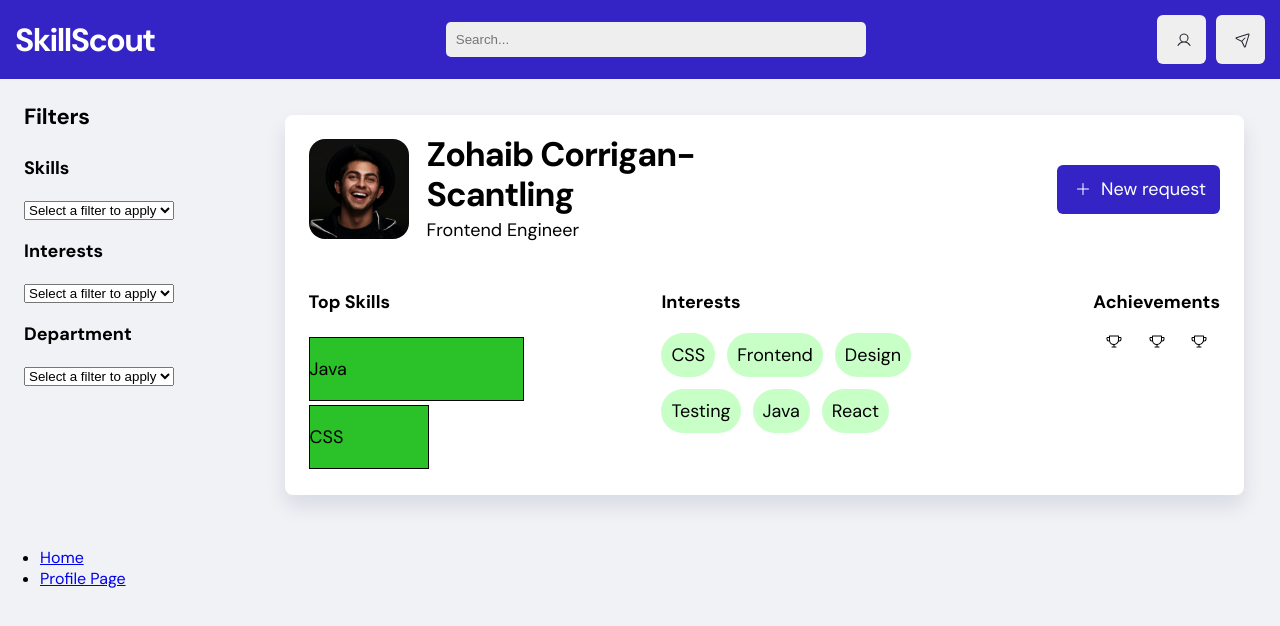
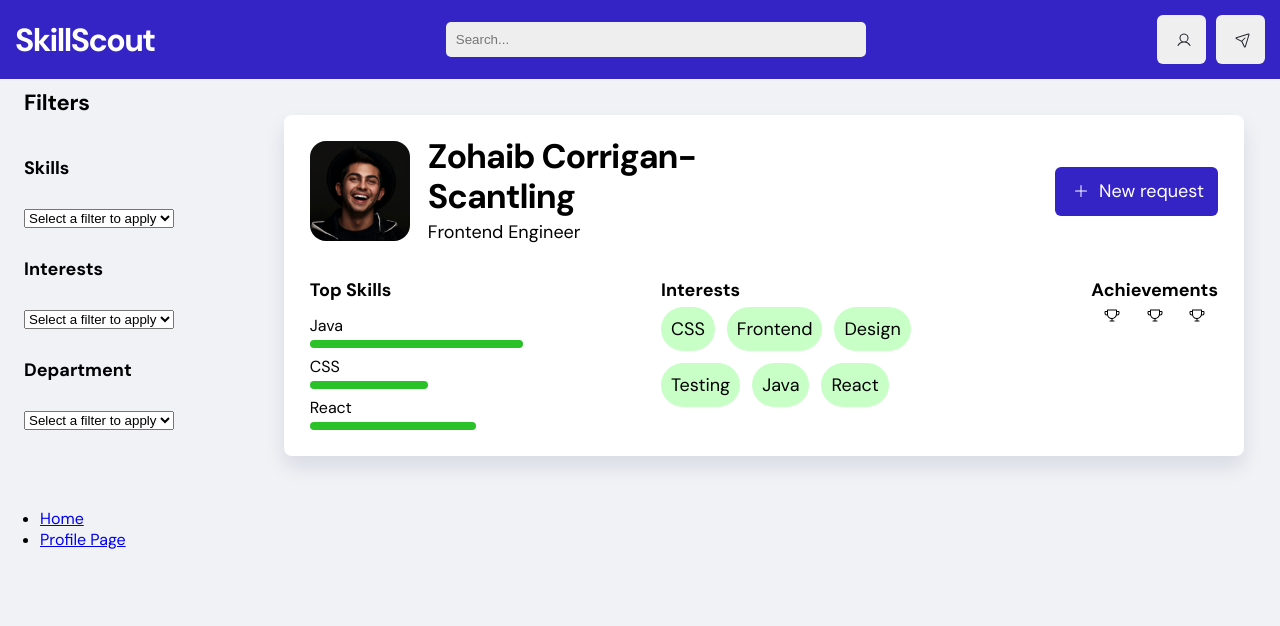
Before and after one commit to kepstein23/SkillScout, a React (Create React App) app in the folder skill-scout/: page / in a window 1280 px wide. Shown: the top 626 px of the page. Built offline with nearby package versions, Linux system fonts and the light colour scheme.

Commit message:
skill bar

```diff
--- a/skill-scout/src/Filters.js
+++ b/skill-scout/src/Filters.js
@@ -2,9 +2,14 @@ import { useState } from "react";
 import styled from "styled-components";
 
 const FilterContainer = styled.div`
+    display: flex;
+    flex-direction: column;
+    justify-content: flex-start;
+    align-items: flex-start;
+    gap: 24px;
     width: 220px;
     padding: 0 24px;
-    `;
+`;
 
 export default function Filters({users, filteredUsers, allSkills, allInterests, allDepts}) {
     //TODO change to multiselect dropdown componenet
--- a/skill-scout/src/HomePage.js
+++ b/skill-scout/src/HomePage.js
@@ -29,7 +29,7 @@ function HomePage() {
           name="Zohaib Corrigan-Scantling"
           title="Frontend Engineer"
           profilePic={profilePic}
-          skills={[{name: "Java", progress:"90%"}, {name: "CSS", progress: "50%"}]}
+          skills={[{name: "Java", progress:"90%"}, {name: "CSS", progress: "50%"}, {name: "React", progress: "70%"}]}
           interests={["CSS", "Frontend", "Design", "Testing", "Java", "React"]}
           achievements={["achievement", "achievement", "achievement"]}
         />
--- a/skill-scout/src/ProfileCard.js
+++ b/skill-scout/src/ProfileCard.js
@@ -2,19 +2,20 @@ import './App.css'
 import Tab from './Tab.js'
 import {Trophy, Plus} from "@phosphor-icons/react"
 import styled from 'styled-components';
-import Button from './components/Button.js'
+import Button from './components/Button'
+import SkillBar from './components/SkillBar';
 
 const ProfileCardContainer = styled.div`
     display: flex;
     flex-direction: column;
     align-items: flex-start;
-    padding: 24px;
+    padding: 26px;
     margin: 36px;
     gap: 32px;
 
     position: relative;
     width: 1000px;
-    height: 332px;
+    height: 100%;
 
     background: white;
 
@@ -64,7 +65,7 @@ const BottomProfile = styled.div`
     padding: 0px;
 
     width: 100%;
-    height: 152px;
+    height: 100%;
 `;
 
 const Skills = styled.div`
@@ -72,10 +73,10 @@ const Skills = styled.div`
     flex-direction: column;
     align-items: flex-start;
     padding: 0px;
-    gap: 4px;
+    gap: 8px;
 
     width: 237px;
-    height: 152px;
+    height: 100%;
 `;
 
 const InterestTags = styled.div`
@@ -97,10 +98,11 @@ function ProfileCard( {name, title, profilePic, skills, interests, achievements}
     for (let i = 0; i < skills.length; i++) {
         const skill = skills[i];
         skillsElements.push(
+            <SkillBar title={skill.name} width={skill.progress}/>
             //TODO set div width and spacing between
-            <div class="skill-bar" style={{width: skill.progress}}>
-                <p>{skill.name}</p>
-            </div>
+            // <div class="skill-bar" style={{width: skill.progress}}>
+            //     <p>{skill.name}</p>
+            // </div>
         )
     }
 
@@ -144,7 +146,7 @@ function ProfileCard( {name, title, profilePic, skills, interests, achievements}
                     <p className='bold'>Top Skills</p>
                     {skillsElements}
                 </Skills>
-                <div>
+                <div style={{height: "100%"}}>
                     <p className='bold'>Interests</p>
                     <InterestTags>
                         {interestElements}
--- a/skill-scout/src/components/Button.js
+++ b/skill-scout/src/components/Button.js
@@ -28,11 +28,11 @@ const SecondaryButton = styled(ButtonContainer)`
   color: var(--dark-gray);
 `;
 
-const Button = ({ type = 'primary', icon: IconComponent, text }) => {
+const Button = ({ type = 'primary', icon: IconComponent, text, onClick }) => {
     const ButtonComponent = type === 'secondary' ? SecondaryButton : PrimaryButton;
 
     return (
-        <ButtonComponent>
+        <ButtonComponent onClick={onClick}>
             {IconComponent && <IconComponent />}
             {text && <p className='no-margin no-wrap'>{text}</p>}
         </ButtonComponent>
--- /dev/null
+++ b/skill-scout/src/components/SkillBar.js
@@ -0,0 +1,32 @@
+import React from "react";
+import styled from "styled-components";
+
+const SkillBarContainer = styled.div`
+    display: flex;
+    flex-direction: column;
+    justify-content: flex-start;
+    align-items: flex-start;
+    width: 100%;
+    gap: 4px;
+`;
+
+const SkillBarTitle = styled.div`
+    margin: 0px;
+    padding: 0px;
+`;
+
+const SkillBarProgress = styled.div`
+    background-color: var(--medium-green);
+    border-radius: 5px;
+    width: ${props => props.width};
+    height: 8px;
+`;
+
+export default function SkillBar({ title, width }) {
+    return (
+        <SkillBarContainer>
+            <SkillBarTitle>{title}</SkillBarTitle>
+            <SkillBarProgress width={width} />
+        </SkillBarContainer>
+    );
+}
--- a/skill-scout/src/index.css
+++ b/skill-scout/src/index.css
@@ -35,6 +35,7 @@ h3 {
   line-height: 32px;
   /* identical to box height, or 145% */
   letter-spacing: -0.01em;
+  margin: 8px 0;
 }
 
 p {
@@ -42,6 +43,7 @@ p {
   font-weight: 400;
   font-size: 18px;
   line-height: 26px;
+  margin: 4px 0;
   /* or 144% */
 }
 
```
